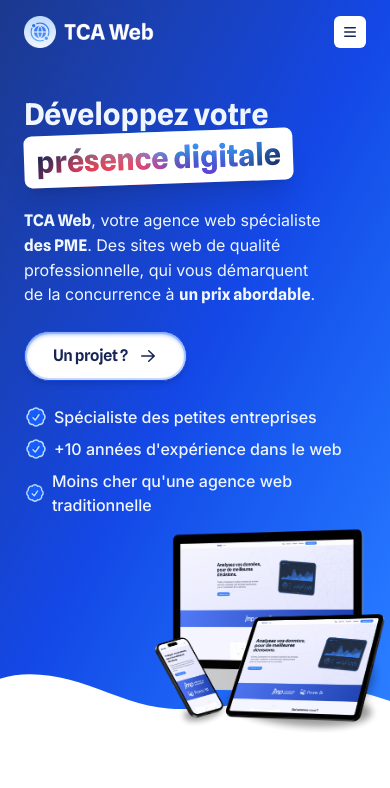
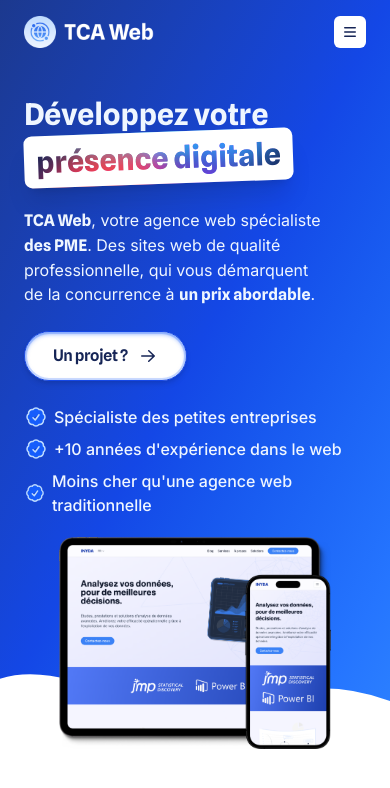
Before and after one commit to TotomInc/tcaweb, a Next.js app: page / in a window 390 px wide. Shown: the top 788 px of the page. Built offline with nearby package versions, Linux system fonts and the light colour scheme.

Commit message:
feat(hero): add mobile-optimized multi-device mockup image

```diff
--- a/components/sections/Hero.tsx
+++ b/components/sections/Hero.tsx
@@ -42,7 +42,7 @@
       )}
     >
       <div className="relative mx-auto max-w-7xl pt-24 pb-48 xl:pt-32 xl:pb-56">
-        <div className="flex flex-col items-start gap-6 px-6 sm:max-w-lg md:max-w-xl lg:max-w-2xl xl:max-w-3xl 2xl:gap-8">
+        <div className="flex flex-col items-start gap-6 px-6 sm:max-w-md md:max-w-xl lg:max-w-2xl xl:max-w-3xl 2xl:gap-8">
           <h1 className="font-heading text-3xl font-bold text-balance lg:text-5xl 2xl:text-6xl">
             Développez votre{" "}
             <AuroraText
@@ -64,7 +64,10 @@
 
           <ul className="flex flex-col gap-2">
             {items.map((item) => (
-              <li key={item} className="flex items-center gap-1.5 text-base font-medium">
+              <li
+                key={item}
+                className="flex items-center gap-1.5 font-medium sm:text-sm lg:text-base"
+              >
                 <CheckBadgeIcon className="size-6 fill-blue-600 text-blue-200" /> {item}
               </li>
             ))}
@@ -73,11 +76,21 @@
 
         <Image
           priority
+          src="/_static/images/multi-device-mockup-alt.png"
+          alt="Site web réalisé pour notre client Inyda (Data Science)"
+          width={2972}
+          height={2319}
+          className="pointer-events-none absolute bottom-0 left-1/2 z-1 -mb-10 block h-auto w-68 translate-x-[-50%] sm:hidden"
+          quality={90}
+        />
+
+        <Image
+          priority
           src="/_static/images/multi-device-mockup.png"
           alt="Site web réalisé pour notre client Inyda (Data Science)"
           width={2218}
           height={1854}
-          className="pointer-events-none absolute right-0 bottom-0 z-1 -mb-6 block h-auto w-60 sm:mb-0 sm:w-72 md:w-full md:max-w-md lg:max-w-xl xl:max-w-2xl"
+          className="pointer-events-none absolute right-0 bottom-0 z-1 hidden h-auto sm:block sm:w-80 md:w-full md:max-w-md lg:block lg:max-w-xl xl:max-w-2xl"
           quality={90}
         />
       </div>
```
Also changed, not shown: public/_static/images/multi-device-mockup-alt.png (added).
